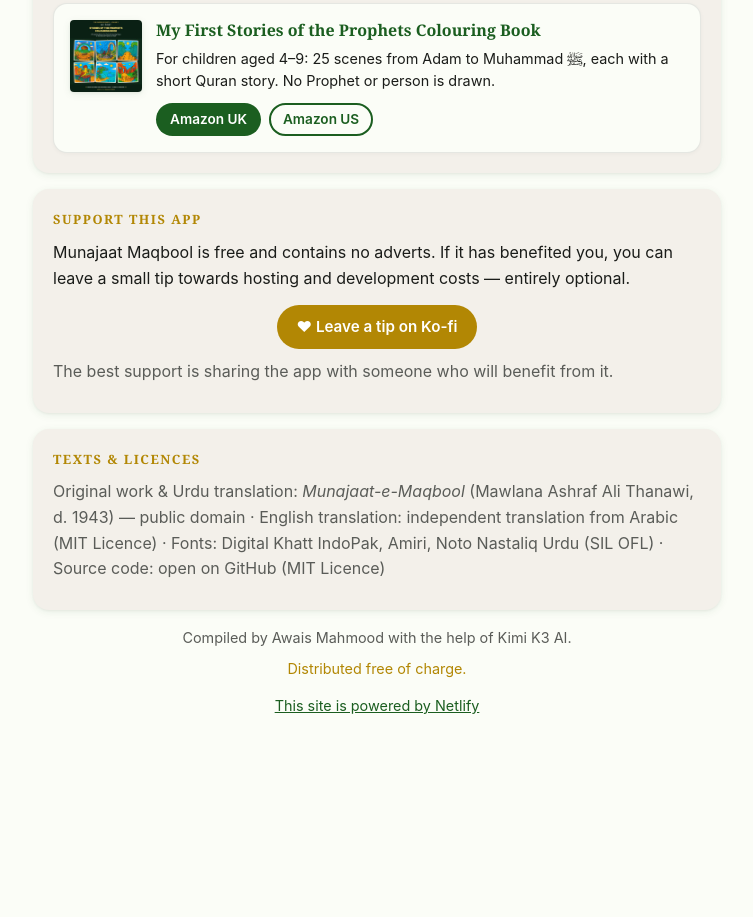
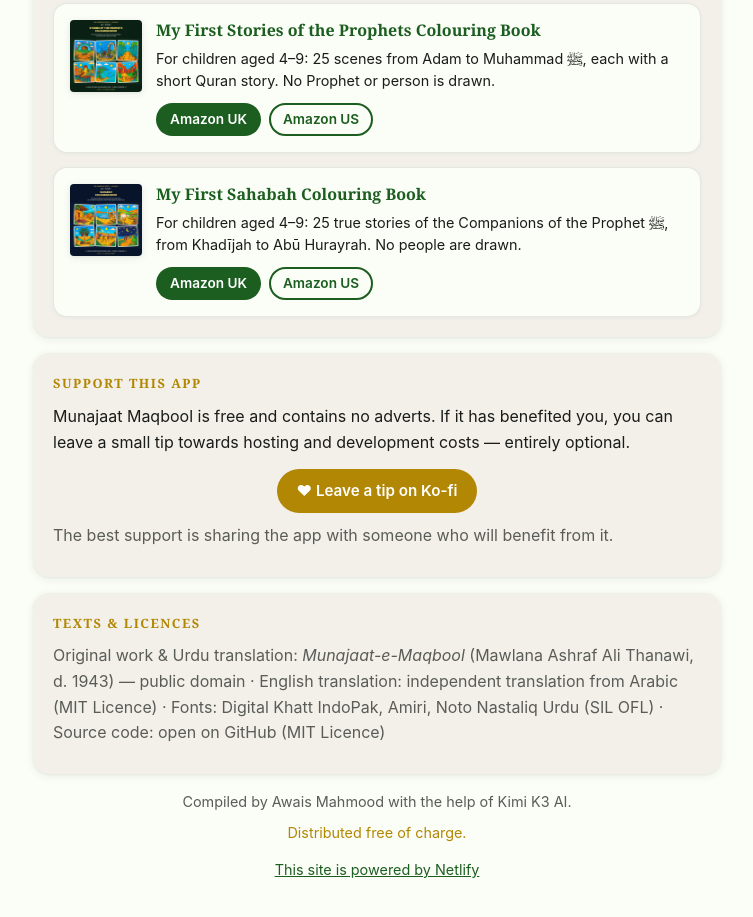
Before and after one commit to awaism257/munajaat-maqbool, a plain HTML site: page support.html in a window 1280 px wide. Shown: the part 3280-4197 px from the top of the page, without its empty margins (263-1016 px from the left). Before the commit the page ends 4093 px from the top, so only its background shows below. Drawn offline with Linux system fonts and the light colour scheme.

Commit message:
Books: new Seerah Colouring Book cover; add My First Sahabah Colouring Book
Co-Authored-By: Claude Opus 5.5 <noreply@anthropic.com>

```diff
--- a/support.html
+++ b/support.html
@@ -486,6 +486,18 @@
         </div>
       </div>
     </div>
+
+    <div class="app-item book-item">
+      <img class="book-item-cover" src="assets/books/book-sahabah-colouring.jpg" width="72" height="72" loading="lazy" alt="Cover of My First Sahabah Colouring Book">
+      <div class="book-item-info">
+        <h3 class="app-item-name">My First Sahabah Colouring Book</h3>
+        <p class="app-item-desc">For children aged 4–9: 25 true stories of the Companions of the Prophet <span class="hon">ﷺ</span>, from Khadījah to Abū Hurayrah. No people are drawn.</p>
+        <div class="book-item-links">
+          <a class="btn" href="https://www.amazon.co.uk/dp/B0HRX5NDPD" target="_blank" rel="noopener noreferrer">Amazon UK</a>
+          <a class="btn ghost" href="https://www.amazon.com/dp/B0HRX5NDPD" target="_blank" rel="noopener noreferrer">Amazon US</a>
+        </div>
+      </div>
+    </div>
   </div>
 
   <div class="card">
--- a/sw.js
+++ b/sw.js
@@ -1,4 +1,4 @@
-const CACHE_VERSION = 'munajaat-maqbool-v57';
+const CACHE_VERSION = 'munajaat-maqbool-v58';
 const PRECACHE = [
   './',
   'index.html',
@@ -24,6 +24,7 @@ const PRECACHE = [
   'assets/books/book-shield-vol1.jpg',
   'assets/books/book-seerah-colouring.jpg',
   'assets/books/book-prophets-colouring.jpg',
+  'assets/books/book-sahabah-colouring.jpg',
   'assets/books/rf-5-star-seal.png',
   'fonts/DigitalKhattIndoPak.woff2',
   'fonts/Amiri-Regular.ttf',
```
Also changed, not shown: assets/books/book-sahabah-colouring.jpg (added), assets/books/book-seerah-colouring.jpg.
